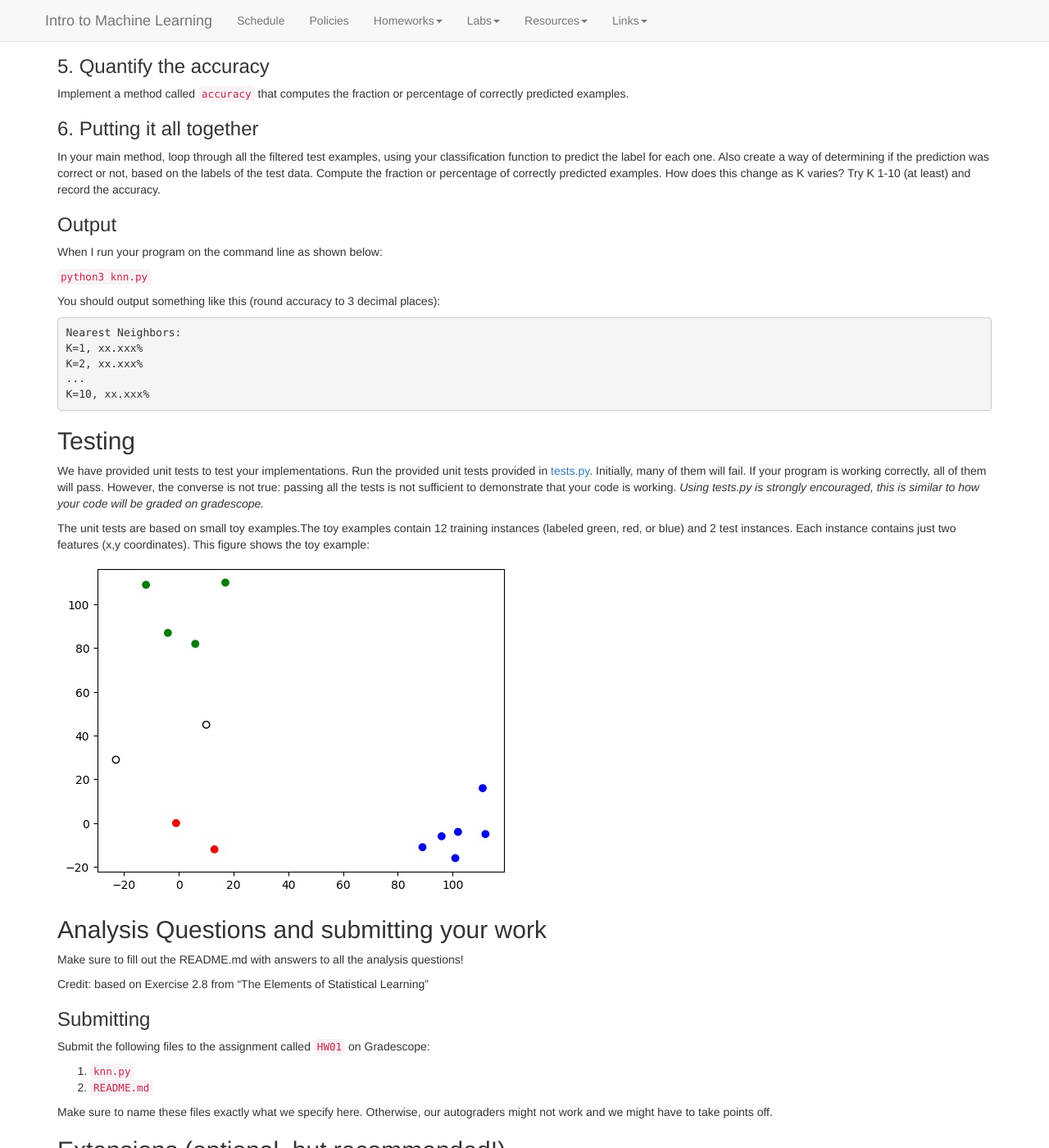
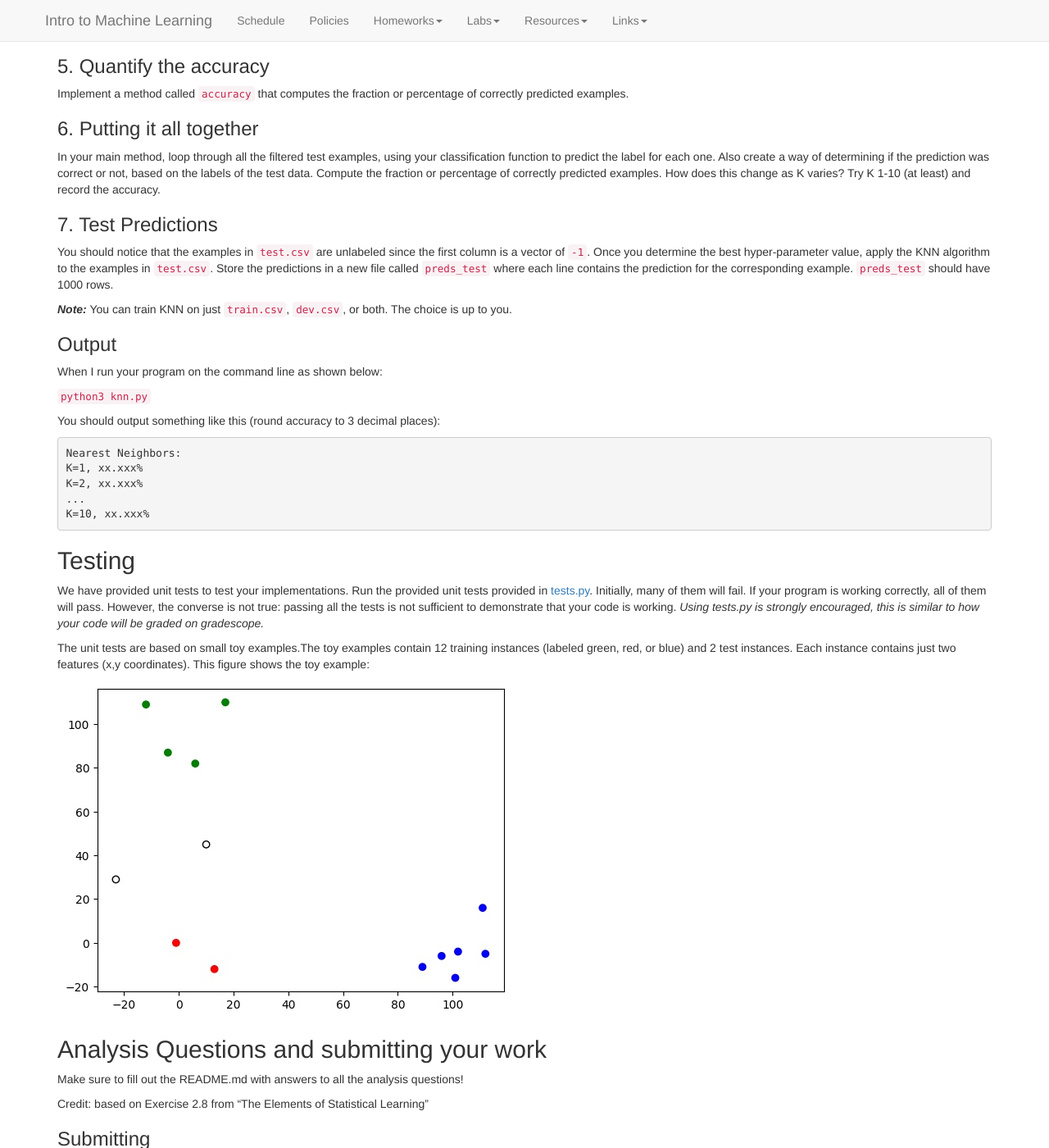
Before and after one commit to BrynMawrNLP/ml-course, a Jekyll site: the page built from hws/HW01.md, in a window 1280 px wide and 1400 px high, scrolled down 2422 px. Shown: the whole window at 82% size. Built offline with Jekyll 4.4.1, drawn with Linux system fonts in a browser that asks for light colours; nearby versions of some CDN libraries; library files that are not in the unit come from our copies.

Commit message:
hw01: added instructions for test data

```diff
--- a/hws/HW01.md
+++ b/hws/HW01.md
@@ -135,6 +135,13 @@ Implement a method called `accuracy` that computes the fraction or percentage of
 ### 6. Putting it all together
 In your main method, loop through all the filtered test examples, using your classification function to predict the label for each one. Also create a way of determining if the prediction was correct or not, based on the labels of the test data. Compute the fraction or percentage of correctly predicted examples. How does this change as K varies? Try K 1-10 (at least) and record the accuracy.
 
+### 7. Test Predictions
+
+You should notice that the examples in `test.csv` are unlabeled since the first column is a vector of `-1`. Once you determine the best hyper-parameter value, apply the KNN algorithm to the examples in `test.csv`.
+Store the predictions in a new file called `preds_test` where each line contains the prediction for the corresponding example. `preds_test` should have 1000 rows.
+
+***Note:*** You can train KNN on just `train.csv`, `dev.csv`, or both. The choice is up to you.
+
 ### Output
 When I run your program on the command line as shown below:
 
@@ -173,7 +180,8 @@ Credit: based on Exercise 2.8 from “The Elements of Statistical Learning”
 Submit the following files to the assignment called `HW01` on Gradescope:
 
 1. `knn.py`
-2. `README.md`
+2. `preds_test`
+3. `README.md`
 
 Make sure to name these files exactly what we specify here. Otherwise,
 our autograders might not work and we might have to take points off.
```
Also changed, not shown: labs/Lab01.md (+3 -0 lines).
